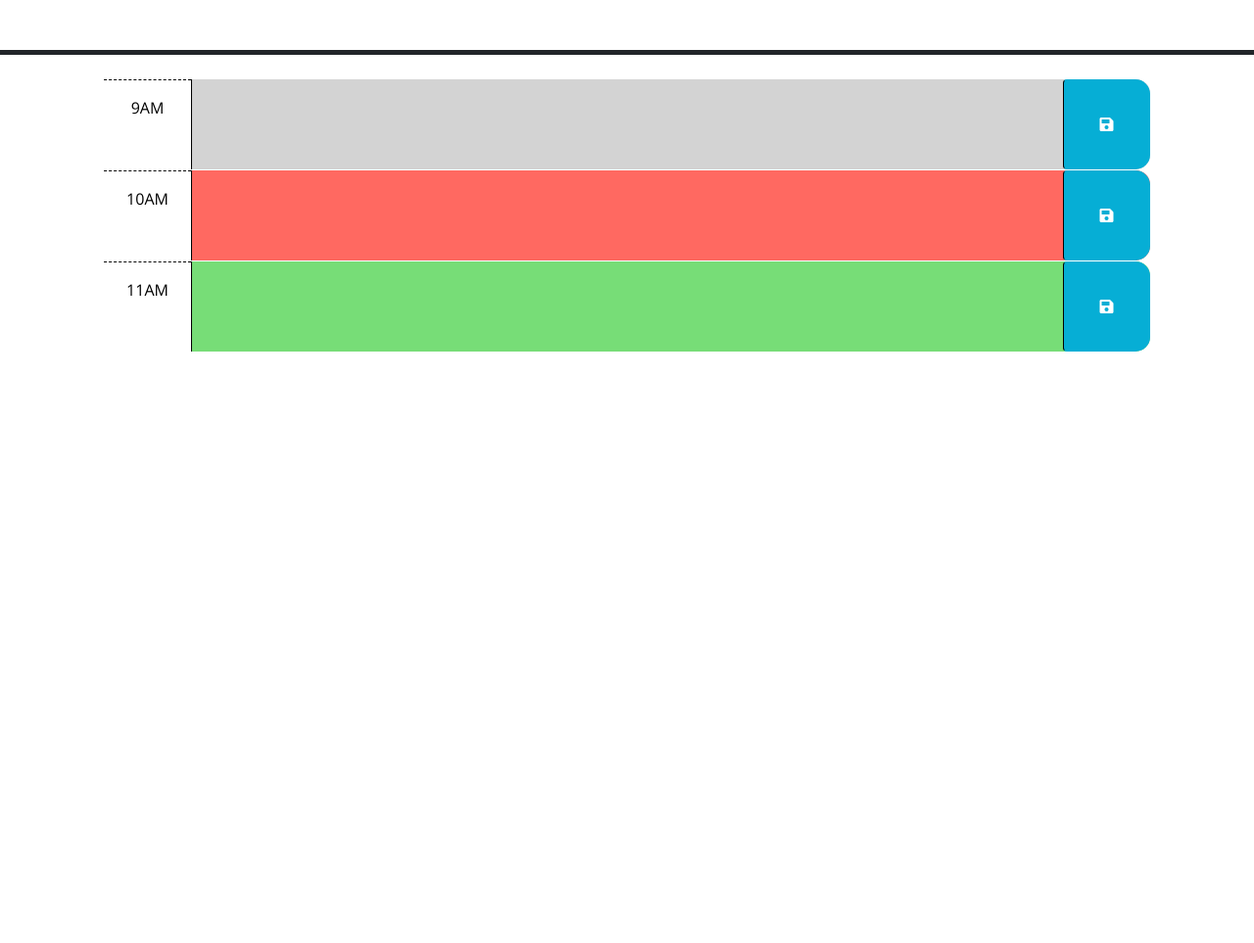
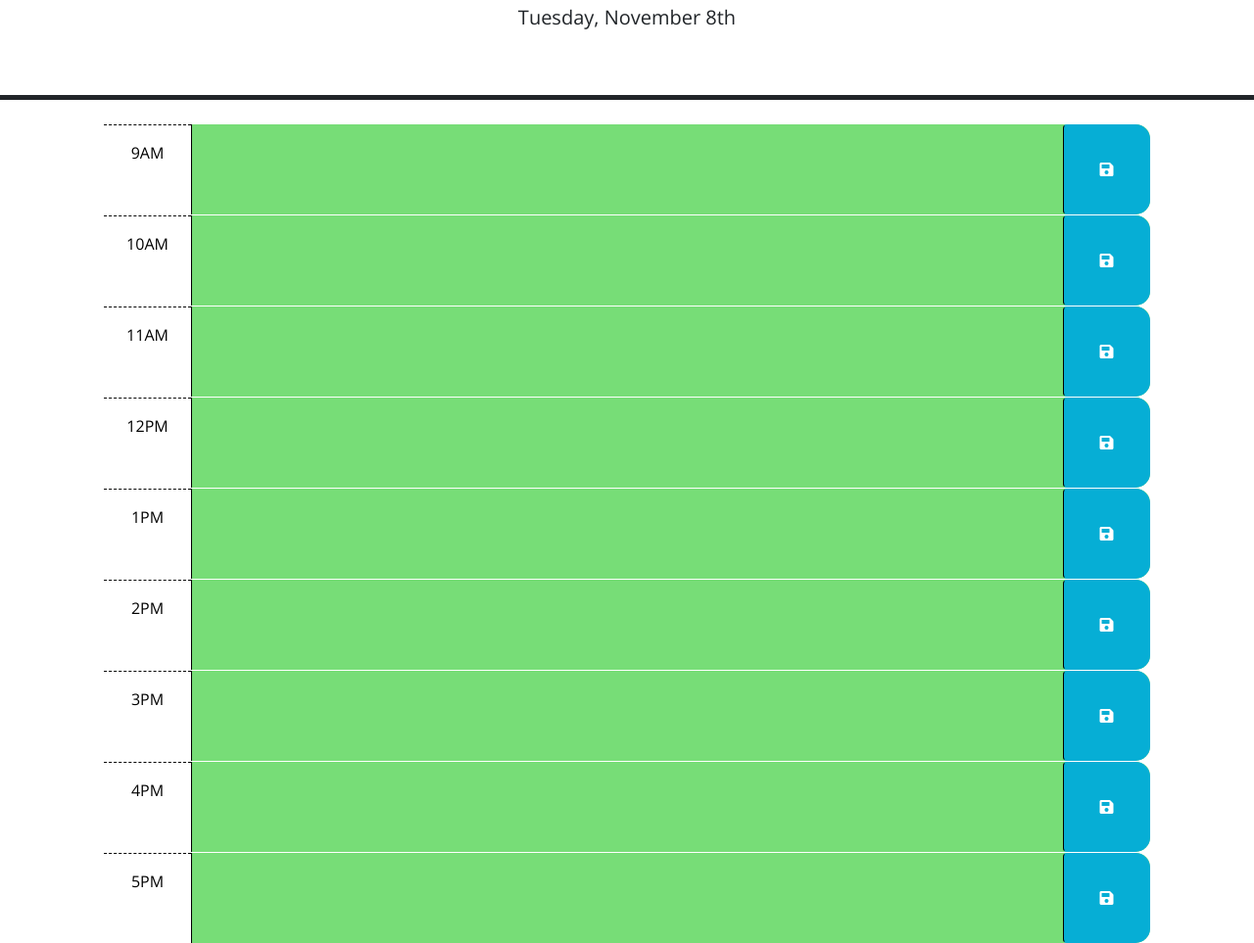
Before and after one commit to larsonrj/dailyCalendar, a plain HTML site: page index.html in a window 1280 px wide. Shown: the part 176-1139 px from the top of the page at 98% size. Before the commit the page ends 800 px from the top, so only its background shows below. Drawn offline with nearby package versions, Linux system fonts and the light colour scheme.

Commit message:
Updated html to add all working hours to calendar, updated function to display past, present and future classes

```diff
--- a/Assets/script.js
+++ b/Assets/script.js
@@ -1,7 +1,24 @@
-// Wrap all code that interacts with the DOM in a call to jQuery to ensure that
-// the code isn't run until the browser has finished rendering all the elements
-// in the html.
+var todayEl = $("#currentDay");
+var hourEl = $(".time-block");
+var date = dayjs().format("dddd, MMMM Do");
+var currentHour = dayjs().format("H");
+console.log(currentHour);
+
 $(function () {
+  // Added the current date to the header of the calendar
+  todayEl.text(date);
+
+  // Added function to compare current time to time block and add class for past, present or future
+  hourEl.each(function (i) {
+    console.log(hourEl.eq(i).data("hour"));
+    if (hourEl.eq(i).data("hour") < currentHour) {
+      hourEl.eq(i).addClass("past");
+    } else if (hourEl.eq(i).data("hour") == currentHour) {
+      hourEl.eq(i).addClass("present");
+    } else {
+      hourEl.eq(i).addClass("future");
+    }
+  });
   // TODO: Add a listener for click events on the save button. This code should
   // use the id in the containing time-block as a key to save the user input in
   // local storage. HINT: What does `this` reference in the click listener
@@ -9,12 +26,6 @@ $(function () {
   // time-block containing the button that was clicked? How might the id be
   // useful when saving the description in local storage?
   //
-  // TODO: Add code to apply the past, present, or future class to each time
-  // block by comparing the id to the current hour. HINTS: How can the id
-  // attribute of each time-block be used to conditionally add or remove the
-  // past, present, and future classes? How can Day.js be used to get the
-  // current hour in 24-hour time?
-  //
   // TODO: Add code to get any user input that was saved in localStorage and set
   // the values of the corresponding textarea elements. HINT: How can the id
   // attribute of each time-block be used to do this?
--- a/index.html
+++ b/index.html
@@ -29,18 +29,10 @@
       <p id="currentDay" class="lead"></p>
     </header>
     <div class="container-lg px-5">
-      <!-- Use class for "past", "present", and "future" to apply styles to the
-        time-block divs accordingly. The javascript will need to do this by
-        adding/removing these classes on each div by comparing the hour in the
-        id to the current hour. The html provided below is meant to be an example
-        demonstrating how the css provided can be leveraged to create the
-        desired layout and colors. The html below should be removed or updated
-        in the finished product. Remember to delete this comment once the
-        code is implemented.
-        -->
 
-      <!-- Example of a past time block. The "past" class adds a gray background color. -->
-      <div id="hour-9" class="row time-block past">
+
+      <!-- Removed "past", "present", "future" classes to be added with js, added data-hour to be used by js to compare to current hour  -->
+      <div id="hour-9" class="row time-block" data-hour="9">
         <div class="col-2 col-md-1 hour text-center py-3">9AM</div>
         <textarea class="col-8 col-md-10 description" rows="3"> </textarea>
         <button class="btn saveBtn col-2 col-md-1" aria-label="save">
@@ -48,8 +40,8 @@
         </button>
       </div>
 
-      <!-- Example of a a present time block. The "present" class adds a red background color. -->
-      <div id="hour-10" class="row time-block present">
+      <!-- Removed "past", "present", "future" classes to be added with js, added data-hour to be used by js to compare to current hour  -->
+      <div id="hour-10" class="row time-block" data-hour="10">
         <div class="col-2 col-md-1 hour text-center py-3">10AM</div>
         <textarea class="col-8 col-md-10 description" rows="3"> </textarea>
         <button class="btn saveBtn col-2 col-md-1" aria-label="save">
@@ -57,9 +49,63 @@
         </button>
       </div>
 
-      <!-- Example of a future time block. The "future" class adds a green background color. -->
-      <div id="hour-11" class="row time-block future">
+      <!-- Removed "past", "present", "future" classes to be added with js, added data-hour to be used by js to compare to current hour  -->
+      <div id="hour-11" class="row time-block" data-hour="11">
         <div class="col-2 col-md-1 hour text-center py-3">11AM</div>
+        <textarea class="col-8 col-md-10 description" rows="3"> </textarea>
+        <button class="btn saveBtn col-2 col-md-1" aria-label="save">
+          <i class="fas fa-save" aria-hidden="true"></i>
+        </button>
+      </div>
+
+      <!-- Removed "past", "present", "future" classes to be added with js, added data-hour to be used by js to compare to current hour. Added hour for 12PM.  -->
+      <div id="hour-12" class="row time-block" data-hour="12">
+        <div class="col-2 col-md-1 hour text-center py-3">12PM</div>
+        <textarea class="col-8 col-md-10 description" rows="3"> </textarea>
+        <button class="btn saveBtn col-2 col-md-1" aria-label="save">
+          <i class="fas fa-save" aria-hidden="true"></i>
+        </button>
+      </div>
+
+      <!-- Removed "past", "present", "future" classes to be added with js, added data-hour to be used by js to compare to current hour. Added hour for 1PM.  -->
+      <div id="hour-13" class="row time-block" data-hour="13">
+        <div class="col-2 col-md-1 hour text-center py-3">1PM</div>
+        <textarea class="col-8 col-md-10 description" rows="3"> </textarea>
+        <button class="btn saveBtn col-2 col-md-1" aria-label="save">
+          <i class="fas fa-save" aria-hidden="true"></i>
+        </button>
+      </div>
+
+      <!-- Removed "past", "present", "future" classes to be added with js, added data-hour to be used by js to compare to current hour. Added hour for 2PM.  -->
+      <div id="hour-14" class="row time-block" data-hour="14">
+        <div class="col-2 col-md-1 hour text-center py-3">2PM</div>
+        <textarea class="col-8 col-md-10 description" rows="3"> </textarea>
+        <button class="btn saveBtn col-2 col-md-1" aria-label="save">
+          <i class="fas fa-save" aria-hidden="true"></i>
+        </button>
+      </div>
+
+      <!-- Removed "past", "present", "future" classes to be added with js, added data-hour to be used by js to compare to current hour. Added hour for 3PM.  -->
+      <div id="hour-15" class="row time-block" data-hour="15">
+        <div class="col-2 col-md-1 hour text-center py-3">3PM</div>
+        <textarea class="col-8 col-md-10 description" rows="3"> </textarea>
+        <button class="btn saveBtn col-2 col-md-1" aria-label="save">
+          <i class="fas fa-save" aria-hidden="true"></i>
+        </button>
+      </div>
+
+      <!-- Removed "past", "present", "future" classes to be added with js, added data-hour to be used by js to compare to current hour. Added hour for 4PM.  -->
+      <div id="hour-16" class="row time-block" data-hour="16">
+        <div class="col-2 col-md-1 hour text-center py-3">4PM</div>
+        <textarea class="col-8 col-md-10 description" rows="3"> </textarea>
+        <button class="btn saveBtn col-2 col-md-1" aria-label="save">
+          <i class="fas fa-save" aria-hidden="true"></i>
+        </button>
+      </div>
+
+      <!-- Removed "past", "present", "future" classes to be added with js, added data-hour to be used by js to compare to current hour. Added hour for 5PM.  -->
+      <div id="hour-17" class="row time-block" data-hour="17">
+        <div class="col-2 col-md-1 hour text-center py-3">5PM</div>
         <textarea class="col-8 col-md-10 description" rows="3"> </textarea>
         <button class="btn saveBtn col-2 col-md-1" aria-label="save">
           <i class="fas fa-save" aria-hidden="true"></i>
@@ -72,7 +118,9 @@
       integrity="sha256-iu/zLUB+QgISXBLCW/mcDi/rnf4m4uEDO0wauy76x7U="
       crossorigin="anonymous"
     ></script>
+    <script src="https://cdn.jsdelivr.net/npm/dayjs@1.11.3/plugin/advancedFormat.js"></script>
+    <script>dayjs.extend(window.dayjs_plugin_advancedFormat)</script>
+    <script src="./Assets/script.js"></script>
 
-    <script src="./Assets/script.js"></script>
   </body>
 </html>
```
